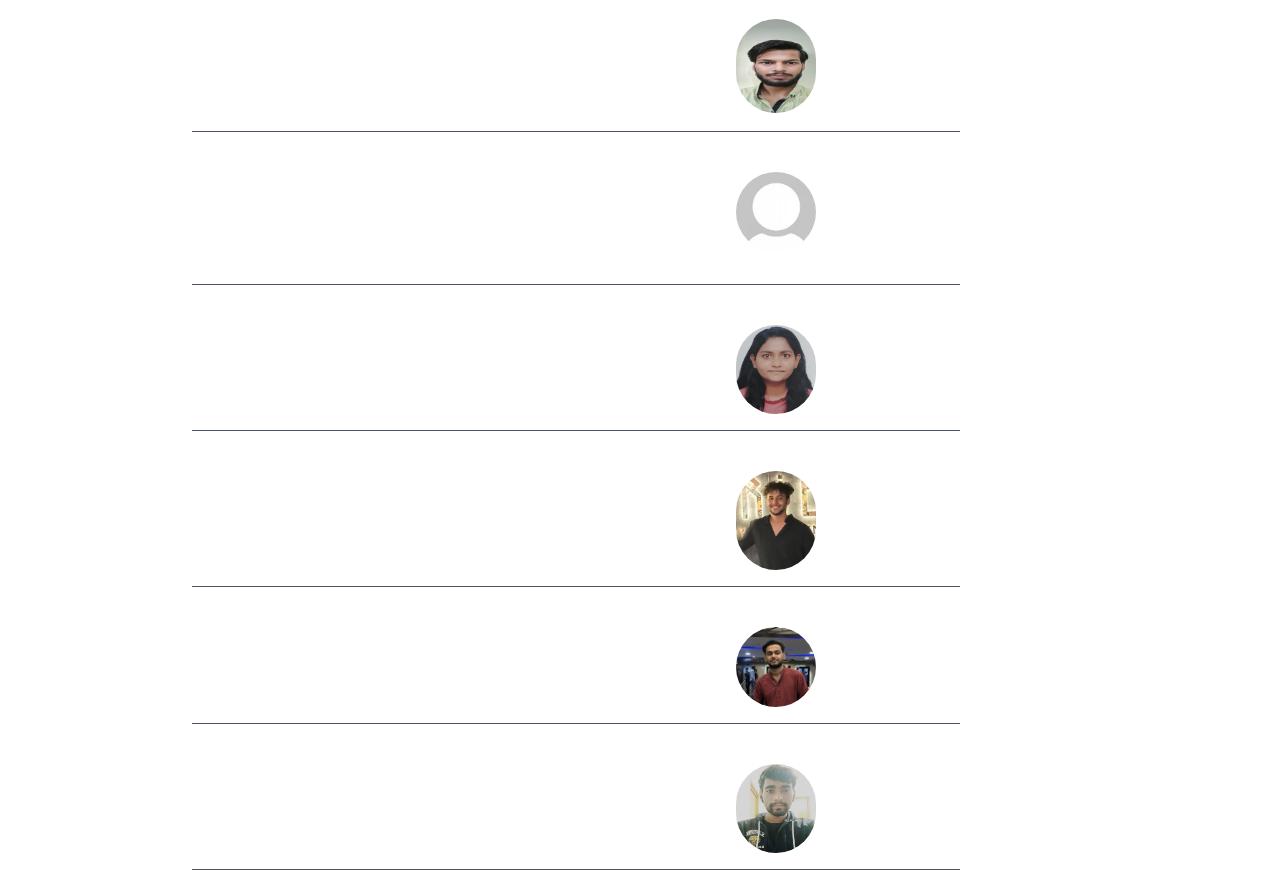
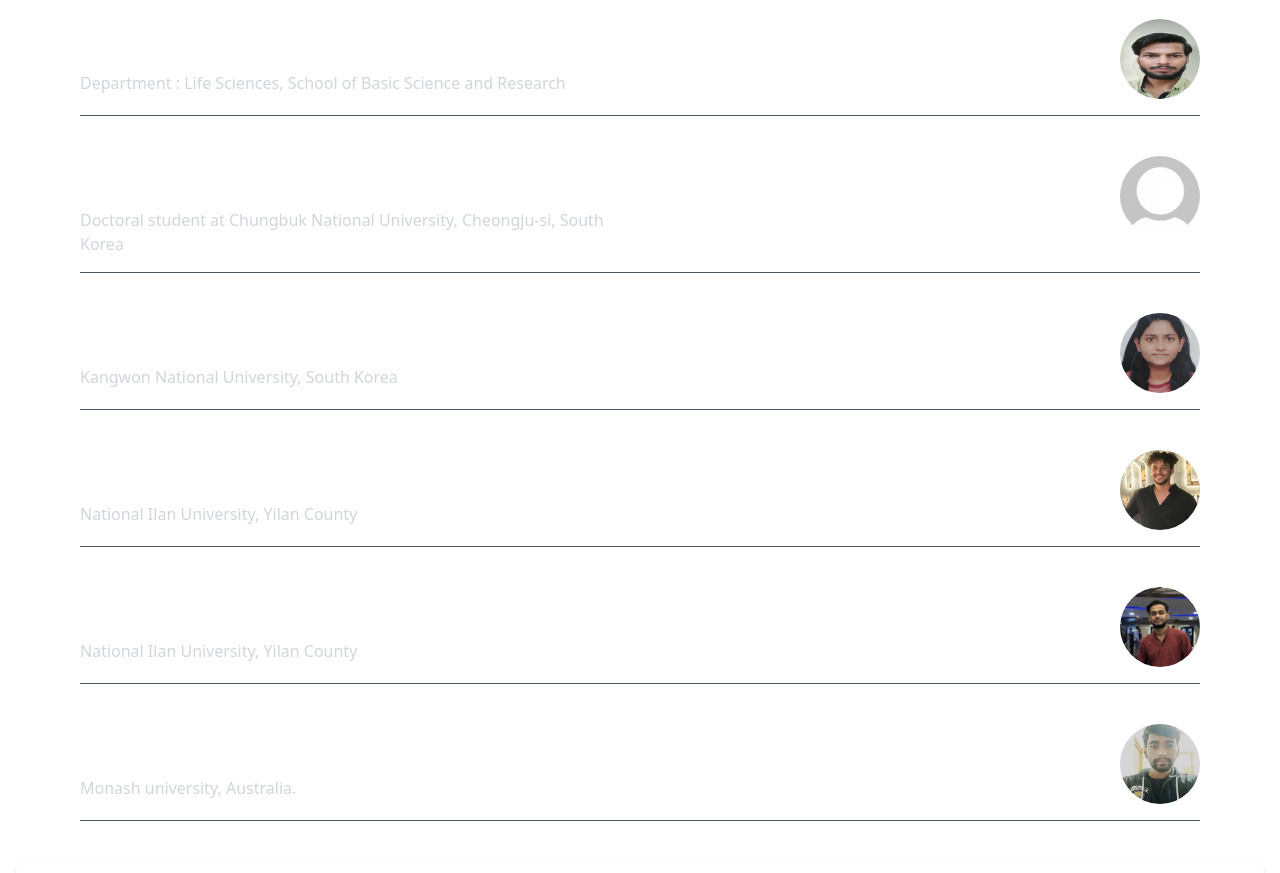
Before and after one commit to hus7ain-tech/biopositive.github.io-main, a plain HTML site: page members.html in a window 1280 px wide. Shown: the part 1551-2424 px from the top of the page. Drawn offline with nearby package versions, Linux system fonts and the light colour scheme.

Commit message:
Refactor students section for improved layout and styling consistency

```diff
--- a/members.html
+++ b/members.html
@@ -321,77 +321,85 @@
       </section>
     <!-- students section
   -->
-      <section class="text-white max-w-6xl flex items-center justify-center flex-col">
-        <h1 class="text-center text-4xl font-extrabold mb-6">Students of BioPositive studying abroad</h1>
-        <!-- Student 1 -->
-        <div class="flex min-w-3xl justify-center border-b border-gray-600 py-4  mb-6">
-          <div class="mr-4 w-1/2">
-            <h1>Chetan Pandit</h1>
-            <h1>Msc</h1>
-            <p>Department : Life Sciences, School of Basic Science and Research</p>
+     <section class="text-white max-w-6xl mx-auto px-4 flex flex-col items-center">
+  <h1 class="text-center text-2xl sm:text-4xl font-extrabold mb-6">
+    Students of BioPositive studying abroad
+  </h1>
+
+  <!-- Student Card Template -->
+  <div class="flex flex-col sm:flex-row items-center sm:items-start justify-between w-full border-b border-gray-600 py-4 mb-6">
+    <div class="sm:mr-4 sm:w-1/2 text-center sm:text-left">
+      <h1 class="text-lg font-bold">Chetan Pandit</h1>
+      <h1 class="text-sm sm:text-base">Msc</h1>
+      <p class="text-gray-300">Department : Life Sciences, School of Basic Science and Research</p>
     </div>
-          <div class="">
-            <img src="./img/chetan.png" class="object-cover w-20 rounded-full w-1/2 "/>
+    <div class="mt-4 sm:mt-0">
+      <img src="./img/chetan.png" class="object-cover w-20 h-20 rounded-full mx-auto sm:mx-0" />
     </div>
   </div>
 
-        <!-- Student 2-->
-         <div class="flex min-w-3xl justify-center border-b border-gray-600 py-4  mb-6">
-          <div class="mr-4 w-1/2">
-            <h1>Tahseena Naaz</h1>
-            <h1>Doctor of Microbiology</h1>
-            <p>Doctoral student at Chungbuk National University, Cheongju-si, South Korea</p>
+  <!-- Repeat for each student -->
+  <div class="flex flex-col sm:flex-row items-center sm:items-start justify-between w-full border-b border-gray-600 py-4 mb-6">
+    <div class="sm:mr-4 sm:w-1/2 text-center sm:text-left">
+      <h1 class="text-lg font-bold">Tahseena Naaz</h1>
+      <h1 class="text-sm sm:text-base">Doctor of Microbiology</h1>
+      <p class="text-gray-300">Doctoral student at Chungbuk National University, Cheongju-si, South Korea</p>
     </div>
-          <div class="">
-            <img src="./img/dummyuser.png" class="object-cover w-20 rounded-full w-1/2 "/>
+    <div class="mt-4 sm:mt-0">
+      <img src="./img/dummyuser.png" class="object-cover w-20 h-20 rounded-full mx-auto sm:mx-0" />
     </div>
   </div>
-        <!-- Student 3-->
-         <div class="flex min-w-3xl justify-center border-b border-gray-600 py-4  mb-6">
-          <div class="mr-4 w-1/2">
-            <h1>Aparna Sharma</h1>
-            <h1>PhD</h1>
-            <p>Kangwon National University, South Korea</p>
+
+  <!-- Aparna Sharma -->
+  <div class="flex flex-col sm:flex-row items-center sm:items-start justify-between w-full border-b border-gray-600 py-4 mb-6">
+    <div class="sm:mr-4 sm:w-1/2 text-center sm:text-left">
+      <h1 class="text-lg font-bold">Aparna Sharma</h1>
+      <h1 class="text-sm sm:text-base">PhD</h1>
+      <p class="text-gray-300">Kangwon National University, South Korea</p>
     </div>
-          <div class="">
-            <img src="./img/aparna.png" class="object-cover w-20 rounded-full w-1/2 "/>
+    <div class="mt-4 sm:mt-0">
+      <img src="./img/aparna.png" class="object-cover w-20 h-20 rounded-full mx-auto sm:mx-0" />
     </div>
   </div>
-        <!-- Student 4-->
-         <div class="flex min-w-3xl justify-center border-b border-gray-600 py-4 mb-6">
-          <div class="mr-4 w-1/2">
-            <h1>Shahqamar</h1>
-            <h1>TEEP program</h1>
-            <p>National Ilan University, Yilan County</p>
+
+  <!-- Shahqamar -->
+  <div class="flex flex-col sm:flex-row items-center sm:items-start justify-between w-full border-b border-gray-600 py-4 mb-6">
+    <div class="sm:mr-4 sm:w-1/2 text-center sm:text-left">
+      <h1 class="text-lg font-bold">Shahqamar</h1>
+      <h1 class="text-sm sm:text-base">TEEP program</h1>
+      <p class="text-gray-300">National Ilan University, Yilan County</p>
     </div>
-          <div class="">
-            <img src="./img/shah.png" class="object-cover w-20 rounded-full w-1/2 "/>
+    <div class="mt-4 sm:mt-0">
+      <img src="./img/shah.png" class="object-cover w-20 h-20 rounded-full mx-auto sm:mx-0" />
     </div>
   </div>
-        <!-- Student 5-->
-         <div class="flex min-w-3xl justify-center border-b border-gray-600 py-4 mb-6">
-          <div class="mr-4 w-1/2">
-            <h1>Soumyadeep Chakarborty</h1>
-            <h1>TEEP program</h1>
-            <p>National Ilan University, Yilan County</p>
+
+  <!-- Soumyadeep -->
+  <div class="flex flex-col sm:flex-row items-center sm:items-start justify-between w-full border-b border-gray-600 py-4 mb-6">
+    <div class="sm:mr-4 sm:w-1/2 text-center sm:text-left">
+      <h1 class="text-lg font-bold">Soumyadeep Chakarborty</h1>
+      <h1 class="text-sm sm:text-base">TEEP program</h1>
+      <p class="text-gray-300">National Ilan University, Yilan County</p>
     </div>
-          <div class="">
-            <img src="./img/soum.jpg" class="object-cover  w-20 rounded-full w-1/2 "/>
+    <div class="mt-4 sm:mt-0">
+      <img src="./img/soum.jpg" class="object-cover w-20 h-20 rounded-full mx-auto sm:mx-0" />
     </div>
   </div>
-        <!-- Student 6-->
-         <div class="flex min-w-3xl justify-center border-b border-gray-600 py-4 mb-6">
-          <div class="mr-4 w-1/2">
-            <h1>Dantuluri Veeradhabra Raju</h1>
-            <h1>Msc</h1>
-            <p>Monash university, Australia.</p>
+
+  <!-- Veeradhabra -->
+  <div class="flex flex-col sm:flex-row items-center sm:items-start justify-between w-full border-b border-gray-600 py-4 mb-6">
+    <div class="sm:mr-4 sm:w-1/2 text-center sm:text-left">
+      <h1 class="text-lg font-bold">Dantuluri Veeradhabra Raju</h1>
+      <h1 class="text-sm sm:text-base">Msc</h1>
+      <p class="text-gray-300">Monash university, Australia.</p>
     </div>
-          <div class="">
-            <img src="./img/veer.png" class="object-cover w-20 rounded-full w-1/2 "/>
+    <div class="mt-4 sm:mt-0">
+      <img src="./img/veer.png" class="object-cover w-20 h-20 rounded-full mx-auto sm:mx-0" />
     </div>
   </div>
 
 </section>
+
 
       <!-- Footer -->
     </main>
```
Lines whose indentation alone changed are shown as unchanged.
